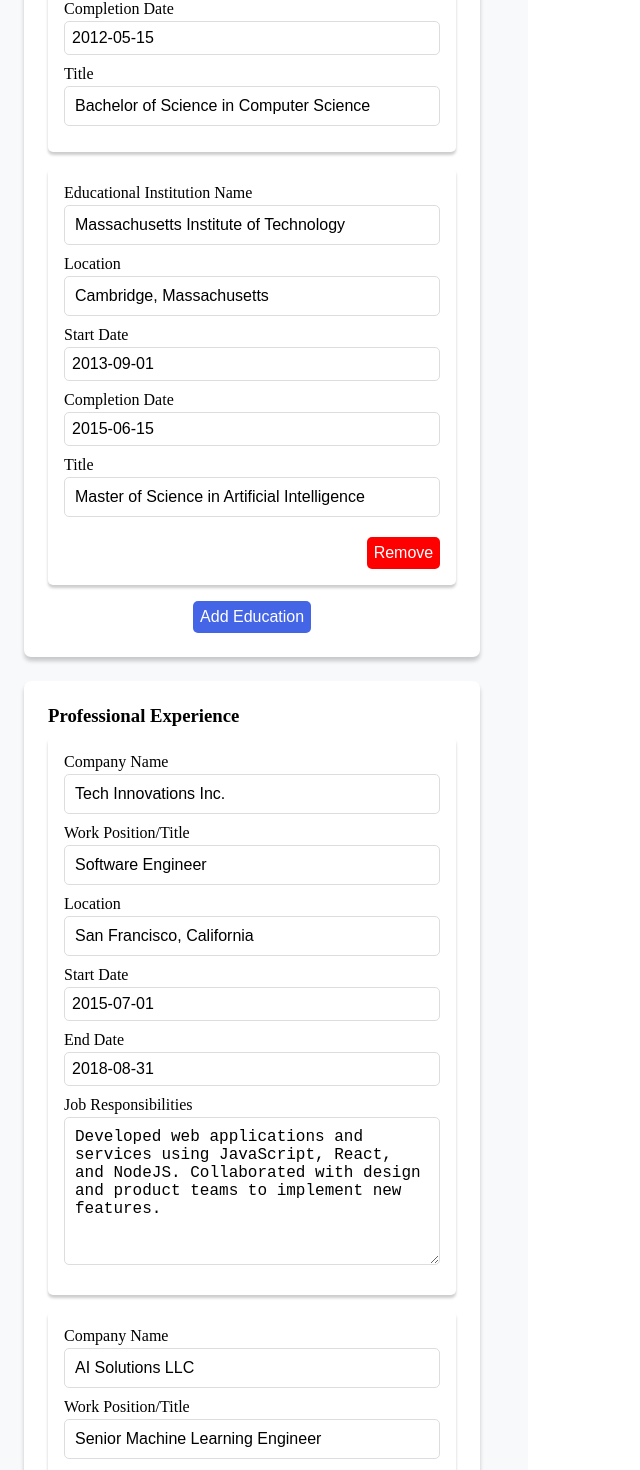
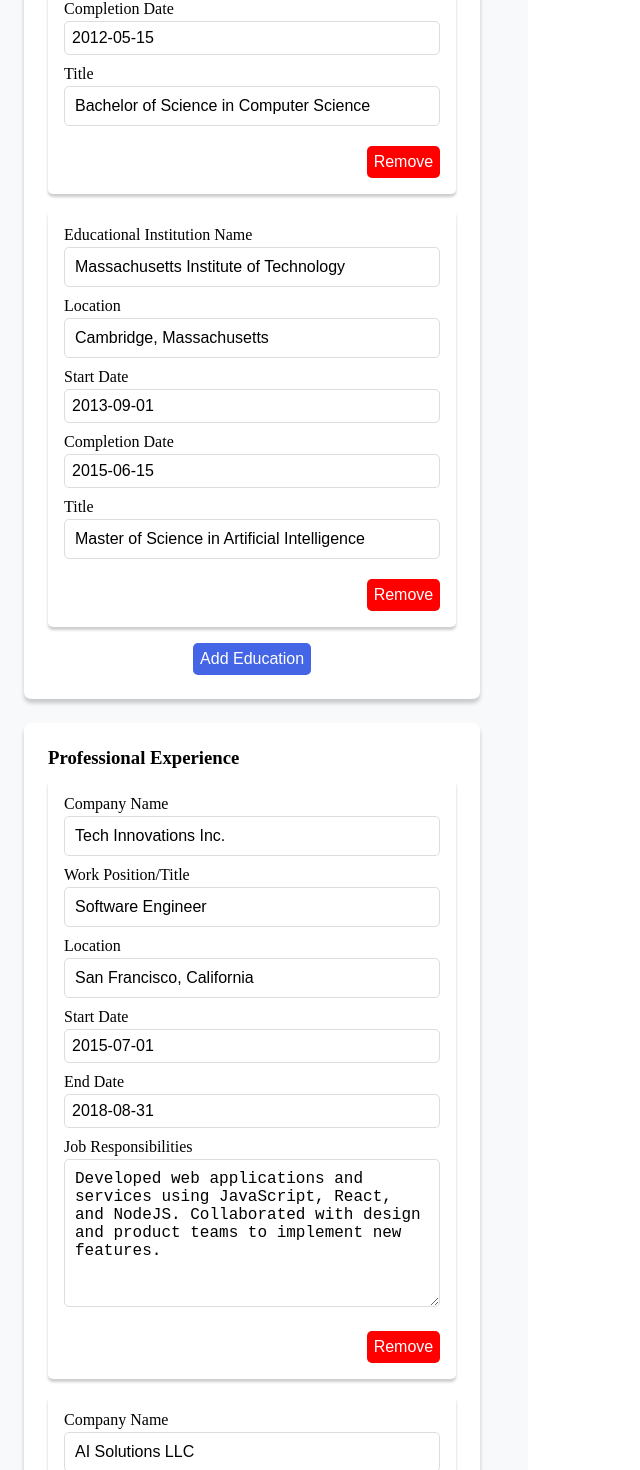
Before and after one commit to monajstha/cv-application, a React (Vite) app: page / in a window 1280 px wide. Shown: the part 733-2203 px from the top of the page, without its empty margins (0-640 px from the left). Built offline with nearby package versions, Linux system fonts and the light colour scheme.

Commit message:
add: add section remove for first default section

```diff
--- a/src/components/CV_Form/CvForm.jsx
+++ b/src/components/CV_Form/CvForm.jsx
@@ -35,7 +35,7 @@
               handleInput={handleInput}
               index={index}
             />
-            {index > 0 && (
+            {/* {index > 0 && ( */}
             <button
               className="removeSectionBtn"
               key={index}
@@ -45,7 +45,7 @@
             >
               Remove
             </button>
-            )}
+            {/* )} */}
           </div>
         ))}
         <button
@@ -71,7 +71,7 @@
               handleInput={handleInput}
               index={index}
             />
-            {index > 0 && (
+            {/* {index > 0 && ( */}
             <button
               className="removeSectionBtn"
               key={item?.id}
@@ -81,7 +81,7 @@
             >
               Remove
             </button>
-            )}
+            {/* )} */}
           </div>
         ))}
         <button
```
Lines whose indentation alone changed are shown as unchanged.
